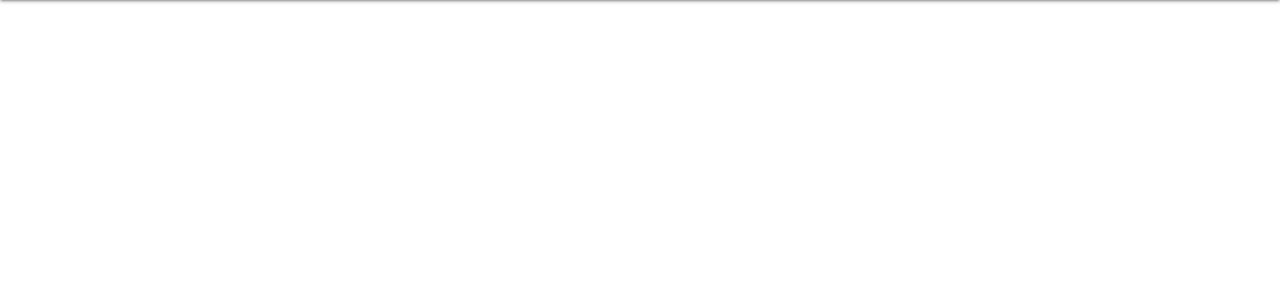
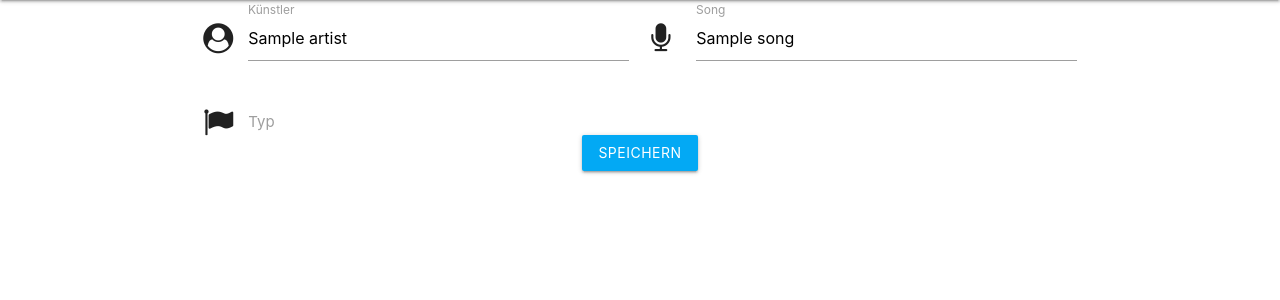
Before and after one commit to smichaelsen/dance-courses, a PHP site: template templates/song.twig in a window 1280 px wide. Shown: the part 64-364 px from the top of the page. Run offline with PHP 8.4, Linux system fonts and the light colour scheme; the template is opened without the code that fills it: most values are stand-ins (such as "Sample title", 1, 10 or a date in 2020); some libraries are stand-ins or nearby versions.

Commit message:
[FEATURE] CRUD songs

```diff
--- a/src/Classes/Controller/AbstractController.php
+++ b/src/Classes/Controller/AbstractController.php
@@ -15,6 +15,8 @@ abstract class AbstractController extends \Smichaelsen\SaladBowl\AbstractControl
      */
     protected function registerTwigFunctions()
     {
+        static $isRegistered = false;
+        if (!$isRegistered) {
             $this->view->addFunction('asset', function ($path) {
                 $path = 'assets/' . trim($path, '/');
                 return '//' . $_SERVER['HTTP_HOST'] . '/' . trim($path, '/');
@@ -28,6 +30,8 @@ abstract class AbstractController extends \Smichaelsen\SaladBowl\AbstractControl
                 $url = join('/', $urlParts);
                 return $url;
             });
+            $isRegistered = true;
+        }
     }
 
 }
--- a/src/Classes/Routes.php
+++ b/src/Classes/Routes.php
@@ -13,9 +13,8 @@ class Routes implements RoutesClassInterface
     public function configure(Map $map)
     {
         $map->get('index', '/', IndexController::class);
-
-        $map->get('song', '/song/{action}/{id}', SongController::class);
-
+        $map->get('song', '/song{/action,id}', SongController::class);
+        $map->post('submitSong', '/song/{action}', SongController::class);
         $map->get('songs', '/songs', SongController::class);
     }
 
--- /dev/null
+++ b/templates/components/form/select.twig
@@ -0,0 +1,7 @@
+<i class="fa fa-{{ icon }} prefix" aria-hidden="true"></i>
+<select id="input_{{ name }}" name="{{ prefix }}[{{ name }}]">
+    {% for item in items %}
+        <option value="{{ item }}"{% if item == value %} selected{% endif %}>{{ item }}</option>
+    {% endfor %}
+</select>
+<label for="input_{{ name }}">{{ label }}</label>
--- /dev/null
+++ b/templates/components/form/text-input.twig
@@ -0,0 +1,3 @@
+<i class="fa fa-{{ icon }} prefix" aria-hidden="true"></i>
+<input id="input_{{ name }}" type="text" name="{{ prefix }}[{{ name }}]" class="validate" value="{{ value }}">
+<label for="input_{{ name }}">{{ label }}</label>
--- a/templates/layouts/global.twig
+++ b/templates/layouts/global.twig
@@ -18,5 +18,11 @@
     {% block content %}{{ content|raw }}{% endblock content %}
 </div>
 
+<script type="application/javascript">
+    $(document).ready(function() {
+        $('select').material_select();
+    });
+</script>
+
 </body>
 </html>
--- a/templates/song.twig
+++ b/templates/song.twig
@@ -2,6 +2,56 @@
 
 {% block content %}
     {% if action == 'edit' %}
-        <h3>Lied {{ song.title }} bearbeiten</h3>
+        <h3>Song bearbeiten</h3>
+    {% elseif action == 'create' %}
+        <h3>Neuer Song</h3>
+    {% endif %}
+    <div class="row">
+        <form class="col s12" method="post" action="{{ url('song/submit') }}">
+            <input type="hidden" name="song[id]" value="{{ song.id }}"/>
+            <div class="row">
+                <div class="input-field col s12 m6">
+                    {% include 'components/form/text-input.twig' with
+                    {'icon': 'user-circle', 'prefix': 'song', 'name': 'artist', 'value': "#{song.artist}", 'label': 'Künstler'} %}
+                </div>
+                <div class="input-field col s12 m6">
+                    {% include 'components/form/text-input.twig' with
+                    {'icon': 'microphone', 'prefix': 'song', 'name': 'title', 'value': "#{song.title}", 'label': 'Song'} %}
+                </div>
+                <div class="input-field col s12 m6">
+                    {% include 'components/form/select.twig' with
+                    {'icon': 'flag', 'prefix': 'song', 'name': 'type', 'value': "#{song.type}", 'label': 'Typ', 'items': ['choreo', 'warmup']} %}
+                </div>
+            </div>
+            <div class="center-align">
+                <button type="submit" class="waves-effect waves-light btn light-blue">Speichern</button>
+            </div>
+        </form>
+    </div>
+    {% if action == 'edit' %}
+        <hr/>
+        <h3>Song löschen</h3>
+        <div class="row">
+            <form class="col s12" method="post" action="{{ url('song/delete') }}">
+                <input type="hidden" name="song[id]" value="{{ song.id }}"/>
+                <div class="row">
+                    <div class="col s12 m6">
+                        <div class="switch">
+                            <label>
+                                Behalten
+                                <input type="checkbox" name="song[confirmDelete]">
+                                <span class="lever"></span>
+                                Löschen
+                            </label>
+                        </div>
+                    </div>
+                    <div class="col s12 m6">
+                    </div>
+                </div>
+                <div class="center-align">
+                    <button type="submit" class="waves-effect waves-light btn red">Löschen</button>
+                </div>
+            </form>
+        </div>
     {% endif %}
 {% endblock content %}
```
Also changed, not shown: src/Classes/Controller/SongController.php (+44 -6 lines), src/Classes/Entities/Song.php (+4 -4 lines), templates/songs.twig (+6 -2 lines). Lines whose indentation alone changed are shown as unchanged.
